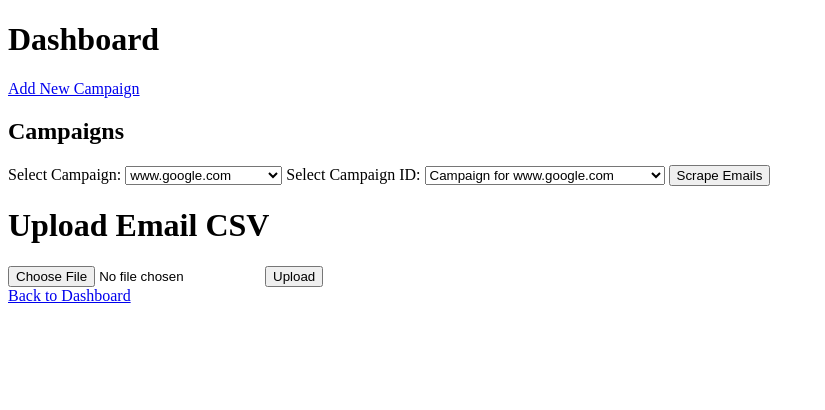
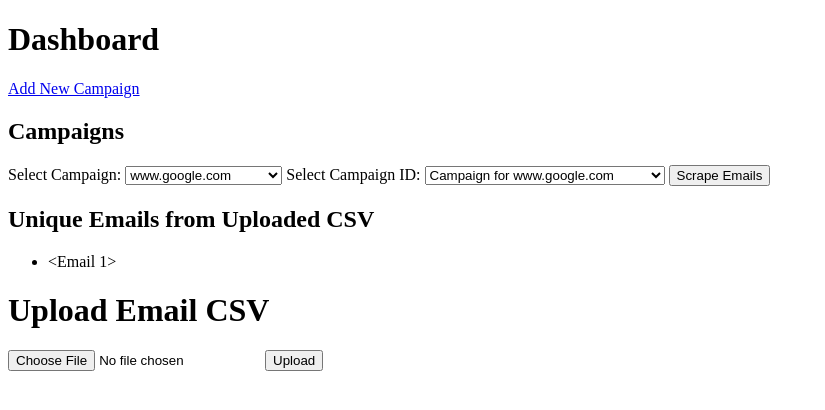
Before and after one commit to khansaad1275/hacktivate, a Flask app: template templates/dashboard.html in a window 1280 px wide. Shown: the top 410 px of the page, without its empty margins (0-825 px from the left). Run offline with Flask 3, Linux system fonts and the light colour scheme; the template is opened without the code that fills it: values that come from a table or form of the project are taken from there, others are empty; tables that the repository leaves empty hold one stand-in row (values such as "Sample post").

Commit message:
parse_csv and dashboard

```diff
--- a/app.py
+++ b/app.py
@@ -11,6 +11,7 @@ from dotenv import load_dotenv
 import smtplib
 import dns.resolver
 from werkzeug.utils import secure_filename
+import pandas as pd
 
 # Load environment variables from .env file
 load_dotenv()
@@ -88,10 +89,7 @@ def dashboard():
             filename = secure_filename(file.filename)
             filepath = os.path.join(app.config['UPLOAD_FOLDER'], filename)
             file.save(filepath)
-            new_emails = parse_csv(filepath)
-            for email in new_emails:
-                if email not in emails:
-                    emails.append(email)
+            emails = parse_csv(filepath)
             for email in emails:
                 new_campaign = Campaign(email=email, user_id=session['user_id'])
                 db.session.add(new_campaign)
@@ -132,6 +130,7 @@ def upload_csv():
                 email = row[0]
                 if not Email.query.filter_by(address=email, campaign_id=campaign_id).first():
                     new_email = Email(address=email, is_alive=validate_email(email), campaign_id=campaign_id)
+                    print(new_email)
                     db.session.add(new_email)
             db.session.commit()
     return redirect(url_for('dashboard'))
@@ -257,14 +256,10 @@ def validate_email(email):
         return False
 
 def parse_csv(filepath):
-    emails = set()
-    with open(filepath, 'r') as file:
-        reader = csv.reader(file)
-        for row in reader:
-            for email in row:
-                if validate_email(email):
-                    emails.add(email)
-    return emails
+    df=pd.read_csv("D:\hacktivate\hacktivate\recipients.csv")
+    for index, row in df.iterrows():
+        emails.append(row["Email"])
+
 
 # Ensure the application context is available for certain operations
 with app.app_context():
--- a/templates/dashboard.html
+++ b/templates/dashboard.html
@@ -24,11 +24,21 @@
         <button type="submit">Scrape Emails</button>
     </form>
 
+    {% if emails %}
+    <h2>Unique Emails from Uploaded CSV</h2>
+    <ul>
+        {% for email in emails %}
+        <li>{{ email }}</li>
+        {% endfor %}
+    </ul>
+    {% endif %}
+
+
     <h1>Upload Email CSV</h1>
     <form method="post" enctype="multipart/form-data">
         <input type="file" name="file" required>
         <button type="submit">Upload</button>
     </form>
-    <a href="{{ url_for('dashboard') }}">Back to Dashboard</a>
+
 </body>
 </html>
```
